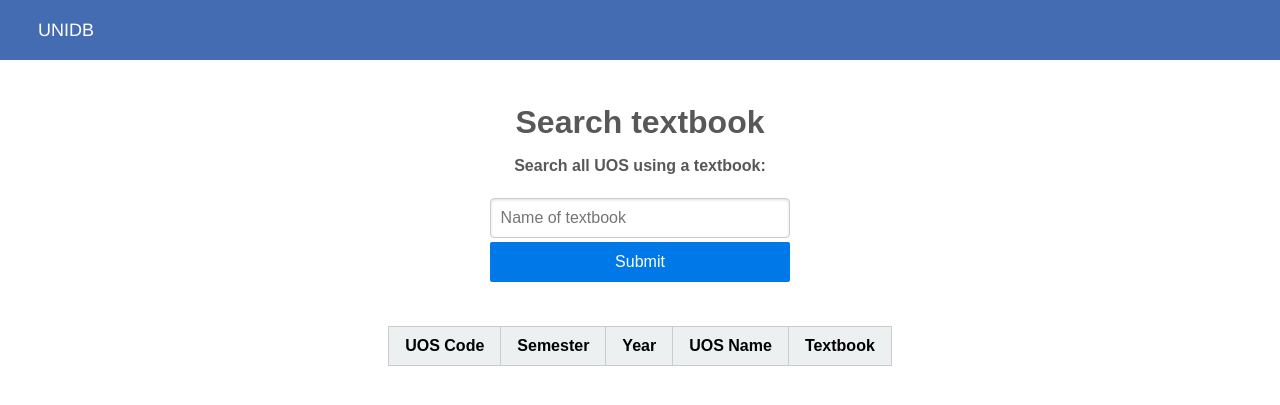
After one commit to VivOwoH/PostgreSQL-Academic-System, a Flask app: page /textbook/search-textbook in a window 1280 px wide. The commit adds this page. Shown: the top 405 px of the page. Run offline with Flask 2, Linux system fonts and the light colour scheme; lists and menus that the app fills with data are empty; parts of the project's set-up code (start-up, migrations or seed data) failed here and were passed over.

Commit message:
textbook stuff

```diff
--- a/routes.py
+++ b/routes.py
@@ -506,10 +506,9 @@ def newsfeed():
 # Textbooks
 ################################################################################
 
-# list all of the classrooms stored in the database
+# List uos and textbooks
 @app.route('/textbooks/list')
 def list_textbooks():
-    # attempt to retrieve the classroom registry from the database
     units = []
     try:
         units = database.list_textbooks()
@@ -521,7 +520,7 @@ def list_textbooks():
     page['title'] = 'List of Textbooks'
     return render_template('/textbooks/list-textbooks.html', page=page, session=session, units=units)
 
-# list all of the classrooms stored in the database
+# Report the number of uos for each txtbook
 @app.route('/textbooks/summary')
 def units_by_textbook():
     # attempt to retrieve the classroom registry from the database
@@ -535,3 +534,56 @@ def units_by_textbook():
     # prepare the template to display for the page
     page['title'] = 'Textbook Summary'
     return render_template('/textbooks/textbook-summary.html', page=page, session=session, units=units)
+
+# Seach for all uos by given textbook
+@app.route('/textbook/search-textbook', methods=['POST', 'GET'])
+def search_textbook():
+    uos = []
+    # If it's a post method handle it nicely
+    if(request.method == 'POST'):
+        # Get use input uoscode value
+        uos = database.search_textbook(request.form['textbook'])
+
+        # If our database connection gave back code -1
+        if(uos == -1):
+            flash("We cannot find this book. Or there are no uos using this textbook.")
+            return redirect(url_for('list_textbooks'))
+
+        else:
+            if (uos is None):
+                # Set it to an empty list and show error message
+                uos = []
+                flash('Error, there are no uos offering.')
+            page['title'] = 'Search UOS by Textbook'
+            return render_template('/textbooks/searchTextbook.html', page=page,
+                                    session=session, uos=uos)
+    else:
+        page['title'] = 'Search UOS by Textbook'
+        return render_template('/textbooks/searchTextbook.html', page=page,
+                                    session=session, uos=uos)
+
+# Update a textbook for a given unit
+@app.route('/textbooks/update-textbook', methods=['POST', 'GET'])
+def update_textbook():
+    textbook = []
+    # If it's a post method handle it nicely
+    if(request.method == 'POST'):
+        # Get use input uoscode value
+        entry = database.update_textbook(request.form['uos'], request.form['textbook'])
+
+        # If our database connection gave back code -1
+        if(entry == -1):
+            flash("We cannot find this book. Or there are no uos using this textbook.")
+            return redirect(url_for('update_textbook'))
+
+        elif (entry is None):
+            flash('Textbook not updated')
+            return redirect(url_for('update_textbook'))
+
+        flash('A new textbook {} is updated for {}'.format(entry[0][1], entry[0][0]))
+        return redirect(url_for('list_textbooks'))
+
+    else:
+        page['title'] = 'Add prerequisites'
+        return render_template('/textbooks/updateTextbook.html', page=page,
+                                    session=session)
--- a/templates/textbooks/list-textbooks.html
+++ b/templates/textbooks/list-textbooks.html
@@ -9,6 +9,7 @@
                     <th>Semester</th>
                     <th>Year</th>
                     <th>Unit of Study Name</th>
+                    <th>Textbook</th>
                 </tr>
             </thead>
             <tbody>
@@ -17,7 +18,8 @@
                     <td> {{unit[0]}} </td>
                     <td> {{unit[1]}} </td>
                     <td> {{unit[2]}} </td>
-                    <td> {{unit[2]}} </td>
+                    <td> {{unit[3]}} </td>
+                    <td> {{unit[4]}} </td>
                 </tr>
                 {% endfor %}
             </tbody>
--- /dev/null
+++ b/templates/textbooks/searchTextbook.html
@@ -0,0 +1,32 @@
+{% include 'top.html' %}
+<div id="content">
+    <div id="container">
+        <h1 class="page-title">Search textbook</h1>
+
+        <form class="pure-form pure-form-stacked login" method="POST" action="{{ url_for('search_textbook') }}">
+            <h4>Search all UOS using a textbook:</h4>
+            <input type="text" name="textbook" placeholder="Name of textbook" required>
+            <input class="pure-button pure-button-primary" type="submit">
+        </form>
+        <br></br>
+
+        <table class="pure-table">
+            <thead>
+                <tr><th>UOS Code</th><th>Semester</th><th>Year</th><th>UOS Name</th><th>Textbook</th></tr>
+            </thead>
+            <tbody>
+                {% for unit in uos %}
+                    <tr>
+						<td> {{unit[0]}}</td>
+                        <td> {{unit[1]}} </td>
+                        <td> {{unit[2]}} </td>
+                        <td> {{unit[3]}} </td>
+                        <td> {{unit[4]}} </td>
+                    </tr>
+                {% endfor %}
+            </tbody>
+        </table>
+    </div>
+</div>
+</body>
+</html>
--- a/templates/top.html
+++ b/templates/top.html
@@ -92,19 +92,16 @@
                 </li>
 
                 <li class="pure-menu-item pure-menu-has-children pure-menu-allow-hover">
-                  <a href="{{ url_for('list_textbooks') }}" class="pure-menu-link">Textbooks</a>
+                  <a href="{{ url_for('list_textbooks') }}" class="pure-menu-link">Textbook</a>
                   <ul class="pure-menu-children">
                     <li class="pure-menu-item">
-                      <a href="{{ url_for('list_textbooks') }}" class="pure-menu-link">List</a>
+                      <a href="{{ url_for('search_textbook') }}" class="pure-menu-link">Search</a>
                     </li>
                     <li class="pure-menu-item">
                       <a href="{{ url_for('units_by_textbook') }}" class="pure-menu-link">Summary</a>
                     </li>
                     <li class="pure-menu-item">
-                      <a href="{{ url_for('list_textbooks') }}" class="pure-menu-link">Search</a>
-                    </li>
-                    <li class="pure-menu-item">
-                      <a href="{{ url_for('list_textbooks') }}" class="pure-menu-link">Update</a>
+                      <a href="{{ url_for('update_textbook') }}" class="pure-menu-link">Update</a>
                     </li>
                   </ul>
                 </li>
```
Also changed, not shown: database.py (+64 -36 lines), templates/textbooks/updateTextbook.html (added, +16 -0 lines).
